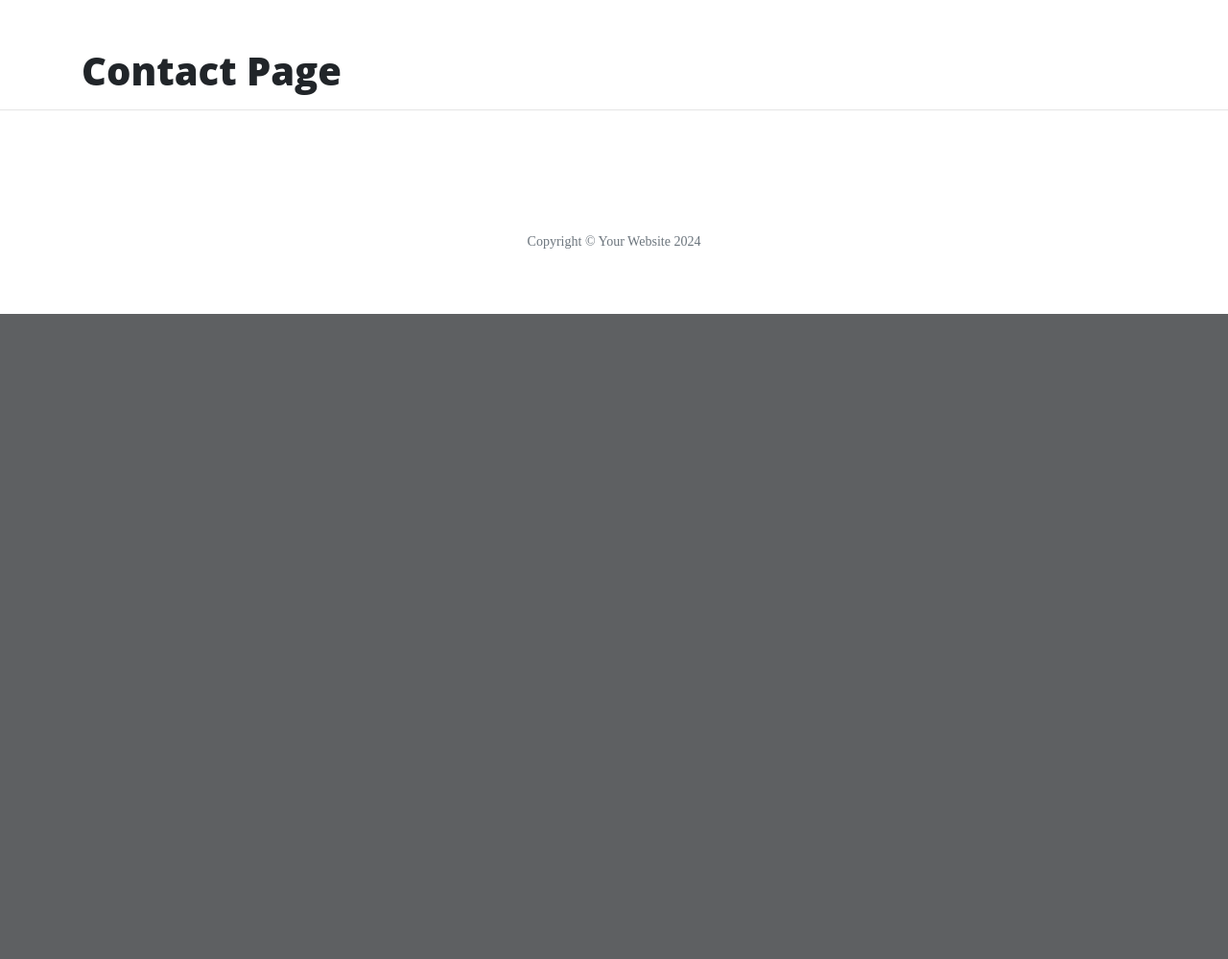
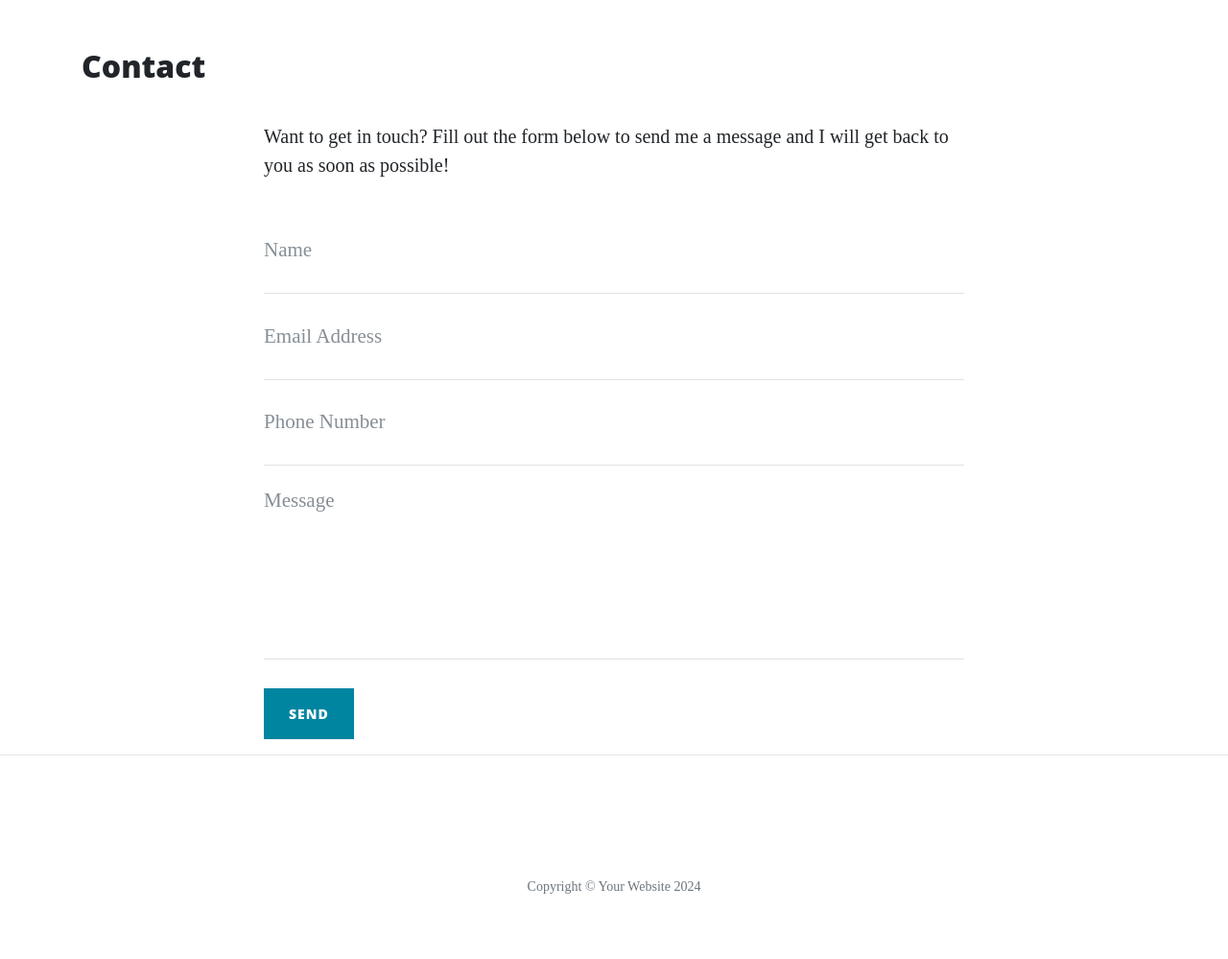
Before and after one commit to mariaciceri/flask-learning, a Flask app: page /contact in a window 1280 px wide. Shown: the part 628-1627 px from the top of the page at 96% size. Before the commit the page ends 955 px from the top, so only its background shows below. Run offline with Flask 3, Linux system fonts and the light colour scheme; some libraries are stand-ins or nearby versions.

Commit message:
Populate contact page

```diff
--- a/run.py
+++ b/run.py
@@ -1,6 +1,6 @@
 import os
 import json
-from flask import Flask, render_template
+from flask import Flask, render_template, request, flash
 app = Flask(__name__)
 
 
@@ -17,8 +17,22 @@ def about():
     return render_template("about.html", page_title="About", company=data)
 
 
-@app.route("/contact")
+@app.route("/about/<member_name>")
+def about_member(member_name):
+    member = {}
+    with open("data/company.json", "r") as json_data:
+        data = json.load(json_data)
+        for obj in data:
+            if obj["url"] == member_name:
+                member = obj
+    return render_template("member.html", member=member)
+
+
+@app.route("/contact", methods=["GET", "POST"])
 def contact():
+    if request.method == "POST":
+        print(request.form.get("name"))
+        print(request.form["email"])
     return render_template("contact.html", page_title="Contact")
 
 
--- a/templates/contact.html
+++ b/templates/contact.html
@@ -1,5 +1,48 @@
 {% extends 'base.html' %}
 {% block content %}
-<h1>Contact Page</h1>
+<h2>{{ page_title }}</h2>
 
+<div class="row">
+    <div class="col-lg-8 col-md-10 mx-auto">
+        <p>Want to get in touch? Fill out the form below to send me a message and I will get back to you as soon as
+            possible!</p>
+        <form method="POST" name="sentMessage" id="contactForm" novalidate>
+            <div class="control-group">
+                <div class="form-group floating-label-form-group controls">
+                    <label>Name</label>
+                    <input type="text" class="form-control" name="name" placeholder="Name" id="name" required
+                        data-validation-required-message="Please enter your name.">
+                    <p class="help-block text-danger"></p>
+                </div>
+            </div>
+            <div class="control-group">
+                <div class="form-group floating-label-form-group controls">
+                    <label>Email Address</label>
+                    <input type="email" class="form-control" name="email" placeholder="Email Address" id="email"
+                        required data-validation-required-message="Please enter your email address.">
+                    <p class="help-block text-danger"></p>
+                </div>
+            </div>
+            <div class="control-group">
+                <div class="form-group col-xs-12 floating-label-form-group controls">
+                    <label>Phone Number</label>
+                    <input type="tel" class="form-control" name="phone" placeholder="Phone Number" id="phone" required
+                        data-validation-required-message="Please enter your phone number.">
+                    <p class="help-block text-danger"></p>
+                </div>
+            </div>
+            <div class="control-group">
+                <div class="form-group floating-label-form-group controls">
+                    <label>Message</label>
+                    <textarea rows="5" class="form-control" name="message" placeholder="Message" id="message" required
+                        data-validation-required-message="Please enter a message."></textarea>
+                    <p class="help-block text-danger"></p>
+                </div>
+            </div>
+            <br>
+            <div id="success"></div>
+            <button type="submit" class="btn btn-primary" id="sendMessageButton">Send</button>
+        </form>
+    </div>
+</div>
 {% endblock %}
```
